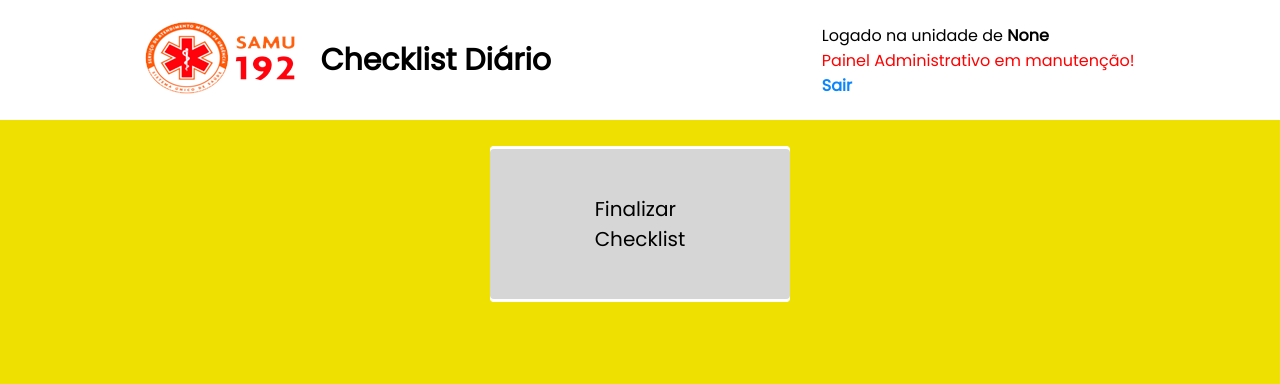
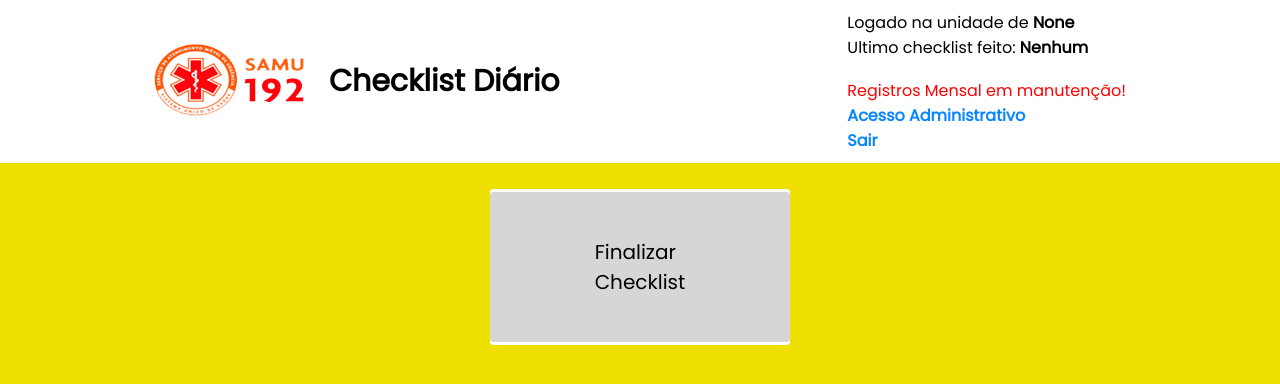
Before and after one commit to danieldevpy/Checklist-Diario-Samu, a Django app: page / in a window 1280 px wide. Shown: the top 384 px of the page. Run offline with Django 4.2, Linux system fonts and the light colour scheme; the visitor is signed in with stand-in values (Sample User, id 1); data that the repository does not hold is empty.

Commit message:
liberando painel administrativo

```diff
--- a/categorias/templates/index.html
+++ b/categorias/templates/index.html
@@ -24,11 +24,12 @@
         {% endif %}
 
         {% if user.is_staff %}
-        <label style="color: red">Painel Administrativo em manutenção! </label>
-        <!-- <label>Ultimo checklist feito: <b>{{last}}</b></label>
+
+        <label>Ultimo checklist feito: <b>{{last}}</b></label>
         <br>
-        <label><a href="/registros">Registros Mensal</a></label>
-        <label><a href="/admin" target="_blank">Acesso Administrativo</a></label> -->
+        <label style="color: red">Registros Mensal em manutenção! </label>
+        <!-- <label><a href="/registros">Registros Mensal</a></label> -->
+        <label><a href="/admin" target="_blank">Acesso Administrativo</a></label>
         {% endif %}
         <label><a href="{% url 'logout' %}">Sair</a></label>
     </div>
--- a/categorias/views.py
+++ b/categorias/views.py
@@ -137,7 +137,6 @@
 
 def view_pdf(request, pk):
     register = RegistrosDiario.objects.filter(id=int(pk)).first()
-    print(register)
     if not register:
         return False
     dados_preenchente = [f'Nome do Funcionário: {register.name}', f'Cargo: {register.cargo}', f'Unidade: {register.unity.name}', f'Viatura: {register.viatura.name}, Placa: {register.viatura.placa}, KM: {register.km}']
```
Also changed, not shown: 1 other file.
